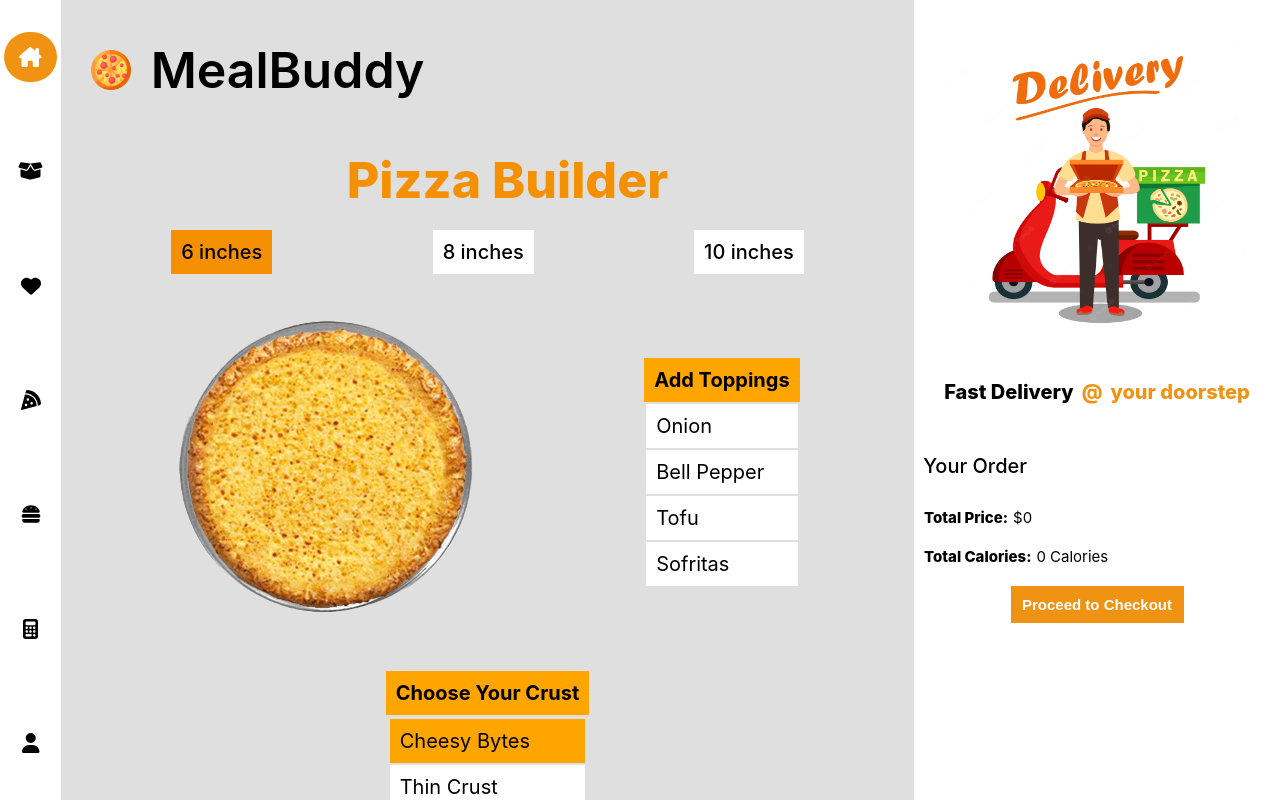
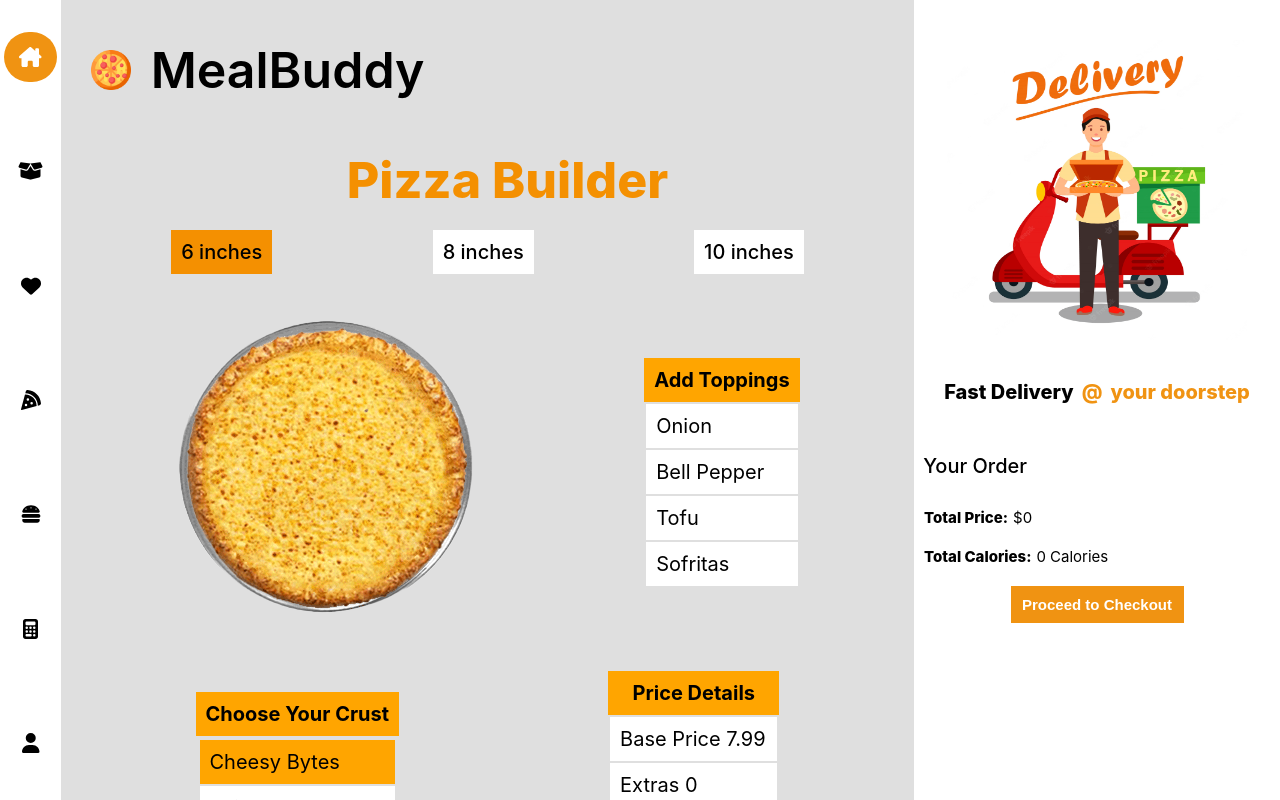
Before and after one commit to HarshitG24/mealbuddy, a React (Create React App) app in the folder frontend/: page /pizza-builder in a window 1280 px wide. Built offline with nearby package versions, Linux system fonts and the light colour scheme.

Commit message:
changing base price depending upon crust

```diff
--- a/frontend/src/components/pizza-builder/PizzaBuilder.js
+++ b/frontend/src/components/pizza-builder/PizzaBuilder.js
@@ -11,10 +11,16 @@ import crust1 from "../../images/crust1.png";
 import crust2 from "../../images/crust2.png";
 import crust3 from "../../images/crust3.png";
 import PizzaToppingTable from "./PizzaToppingTable";
+import PizzaSummaryTable from "./PizzaSummaryTable";
 
 function PizzaBuilder() {
   const [size, setSize] = useState(0);
-  const [crust, setCrust] = useState(0);
+  const [crust, setCrust] = useState({
+    bid: 0,
+    name: "Cheesy Bytes",
+    calories: "25",
+    price: 7.99,
+  });
   const [toppings, setToppings] = useState([]);
 
   return (
@@ -28,11 +34,11 @@ function PizzaBuilder() {
           {pizzaSizes.map((e, index) => {
             return (
               <PizzaSize
-                key={index}
-                size={e}
+                key={e.sid}
+                size={e.size}
                 selected={size}
                 setSize={setSize}
-                index={index}
+                index={e.sid}
               />
             );
           })}
@@ -47,9 +53,9 @@ function PizzaBuilder() {
             />
             {(() => {
               let crust_name = crust1;
-              if (crust === 1) {
+              if (crust.bid === 1) {
                 crust_name = crust2;
-              } else if (crust === 2) {
+              } else if (crust.bid === 2) {
                 crust_name = crust3;
               }
 
@@ -78,10 +84,13 @@ function PizzaBuilder() {
             value={crust}
             setValue={setCrust}
           />
-          {/* <div>
-            <PizzaTable allData={pizzaData[2]} />
-            <button className="builder_cart">Add To Cart</button>
-          </div> */}
+
+          <PizzaSummaryTable
+            allData={pizzaData[2]}
+            size={size}
+            crust={crust}
+            toppings={toppings}
+          />
         </div>
       </div>
     </div>
--- /dev/null
+++ b/frontend/src/components/pizza-builder/PizzaSummaryTable.js
@@ -0,0 +1,62 @@
+// AUTHOR: HARSHIT GAJJAR
+import { useEffect, useState } from "react";
+import "./css/pizza_table.css";
+import "./css/pizza_table_row.css";
+
+function PizzaSummaryTable({ allData, size, crust, toppings }) {
+  const { title } = allData;
+  const [basePrice, setBasePrice] = useState(0);
+  const [totalCalories, setaTotalCalories] = useState(0);
+  const [extras, setExtras] = useState(0);
+  const [amt, setAmt] = useState(0);
+
+  useEffect(() => {
+    let multiplier = 1;
+
+    switch (size) {
+      case 6:
+        multiplier = 1;
+        break;
+
+      case 8:
+        multiplier = 1.5;
+        break;
+
+      case 10:
+        multiplier = 2;
+        break;
+
+      default:
+        multiplier = 1;
+        break;
+    }
+
+    console.log("the crust is", crust);
+    setBasePrice(multiplier * crust.price);
+  });
+
+  return (
+    <table>
+      <caption>{title}</caption>
+      <tbody>
+        <tr>
+          <td>Base Price {basePrice}</td>
+        </tr>
+
+        <tr>
+          <td>Extras {extras}</td>
+        </tr>
+
+        <tr>
+          <td>Total Calories {totalCalories}</td>
+        </tr>
+
+        <tr>
+          <td>Final Amount {amt}</td>
+        </tr>
+      </tbody>
+    </table>
+  );
+}
+
+export default PizzaSummaryTable;
--- a/frontend/src/components/pizza-builder/PizzaTableRow.js
+++ b/frontend/src/components/pizza-builder/PizzaTableRow.js
@@ -6,8 +6,8 @@ function PizzaTableRow({ data, value, setValue }) {
     <tbody className="pizza_tb_data">
       {data.map((e, index) => {
         return (
-          <tr key={e.bid} onClick={() => setValue(index)}>
-            <td className={index === value ? "crust_selected" : ""}>
+          <tr key={e.bid} onClick={() => setValue(e)}>
+            <td className={index === value.bid ? "crust_selected" : ""}>
               {e.name}
             </td>
           </tr>
--- a/frontend/src/utils/util.js
+++ b/frontend/src/utils/util.js
@@ -73,7 +73,20 @@ export function generateCart(arr, obj) {
   return tarr;
 }
 
-export const pizzaSizes = [6, 8, 10];
+export const pizzaSizes = [
+  {
+    sid: 0,
+    size: 6,
+  },
+  {
+    sid: 1,
+    size: 8,
+  },
+  {
+    sid: 2,
+    size: 10,
+  },
+];
 
 export const pizzaData = [
   {
@@ -109,19 +122,19 @@ export const pizzaData = [
     title: "Choose Your Crust",
     data: [
       {
-        bid: 1,
+        bid: 0,
         name: "Cheesy Bytes",
         calories: "25",
         price: 7.99,
       },
       {
-        bid: 2,
+        bid: 1,
         name: "Thin Crust",
         calories: "35",
         price: 6.99,
       },
       {
-        bid: 3,
+        bid: 2,
         name: "Fresh Pan",
         calories: "75",
         price: 5.99,
```
